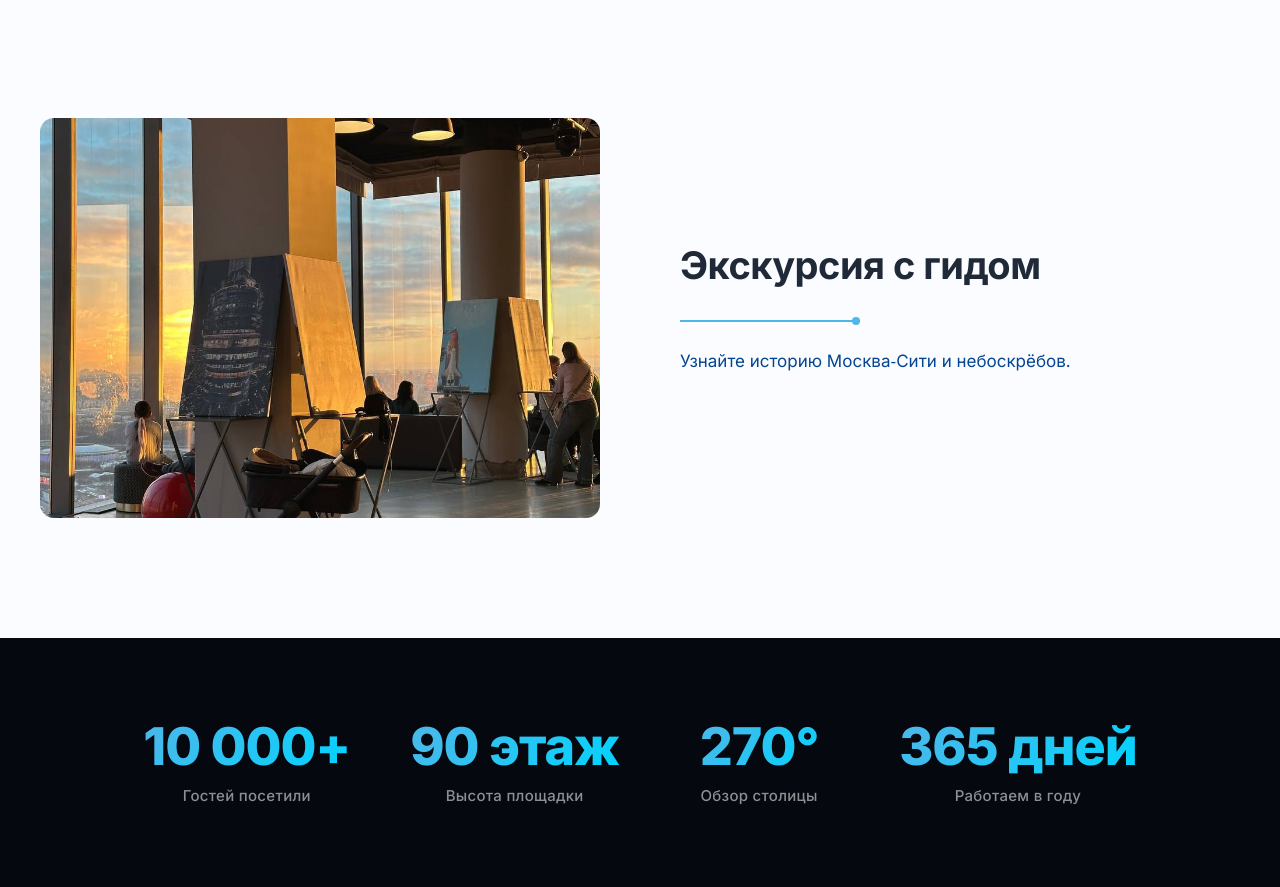
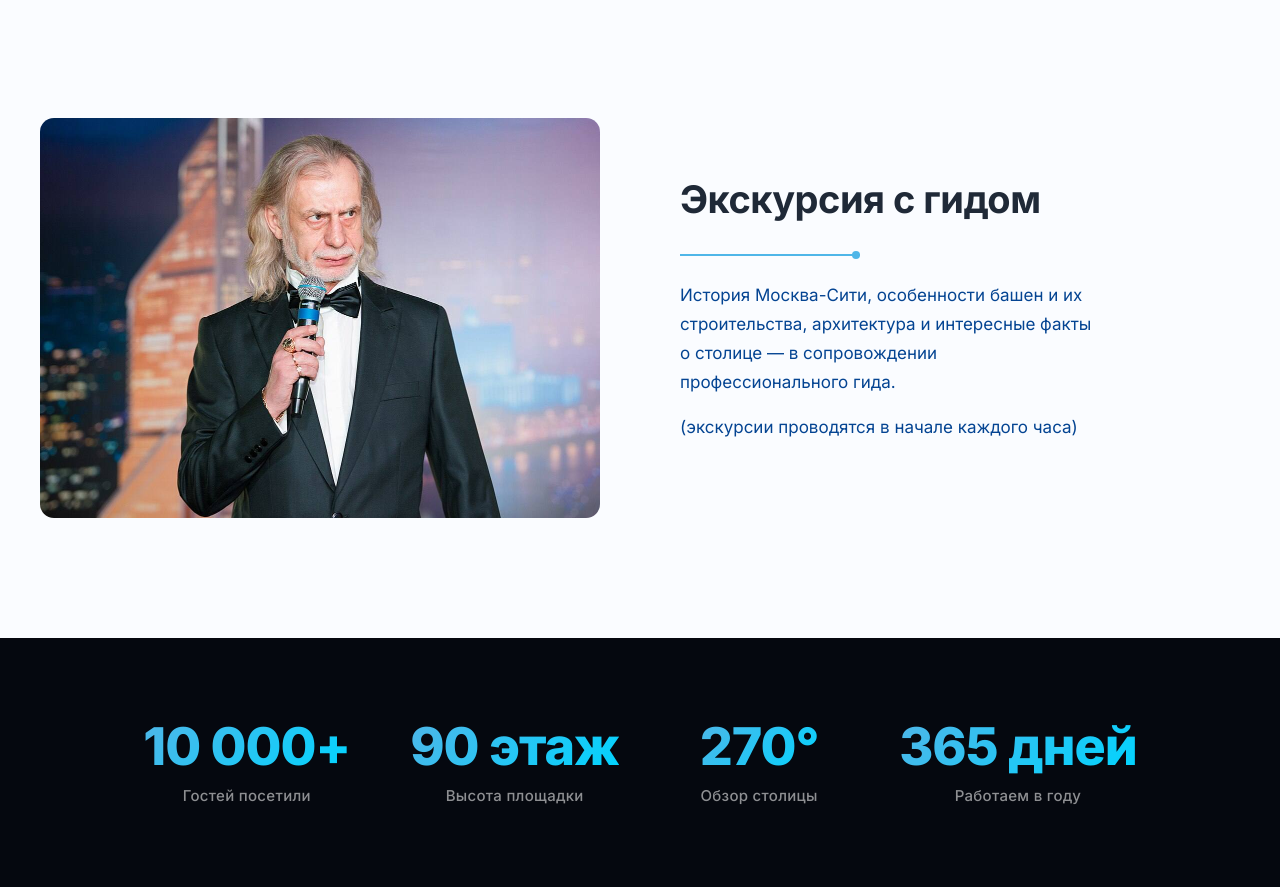
Before and after one commit to phobos003/smotra90, a Next.js app: page / in a window 1280 px wide. Shown: the part 1958-2845 px from the top of the page. Built offline with nearby package versions, Linux system fonts and the light colour scheme.

Commit message:
Некст деп

```diff
--- a/app/page.tsx
+++ b/app/page.tsx
@@ -337,7 +337,7 @@ height:"100%"
 
 <div className="premiumImage">
 <Image
-src="/foto/3.jpeg"
+src="/foto/экскурсии.jpeg"
 alt="Экскурсия"
 width={500}
 height={300}
@@ -353,8 +353,9 @@ height:"100%"
 <h2>Экскурсия с гидом</h2>
 <div className="line"></div>
 <p>
-Узнайте историю Москва‑Сити и небоскрёбов.
+История Москва-Сити, особенности башен и их строительства, архитектура и интересные факты о столице — в сопровождении профессионального гида.
 </p>
+<p>(экскурсии проводятся в начале каждого часа)</p>
 <div className="circle">3</div>
 </div>
 
```
Also changed, not shown: public/foto/экскурсии.jpeg (added).
